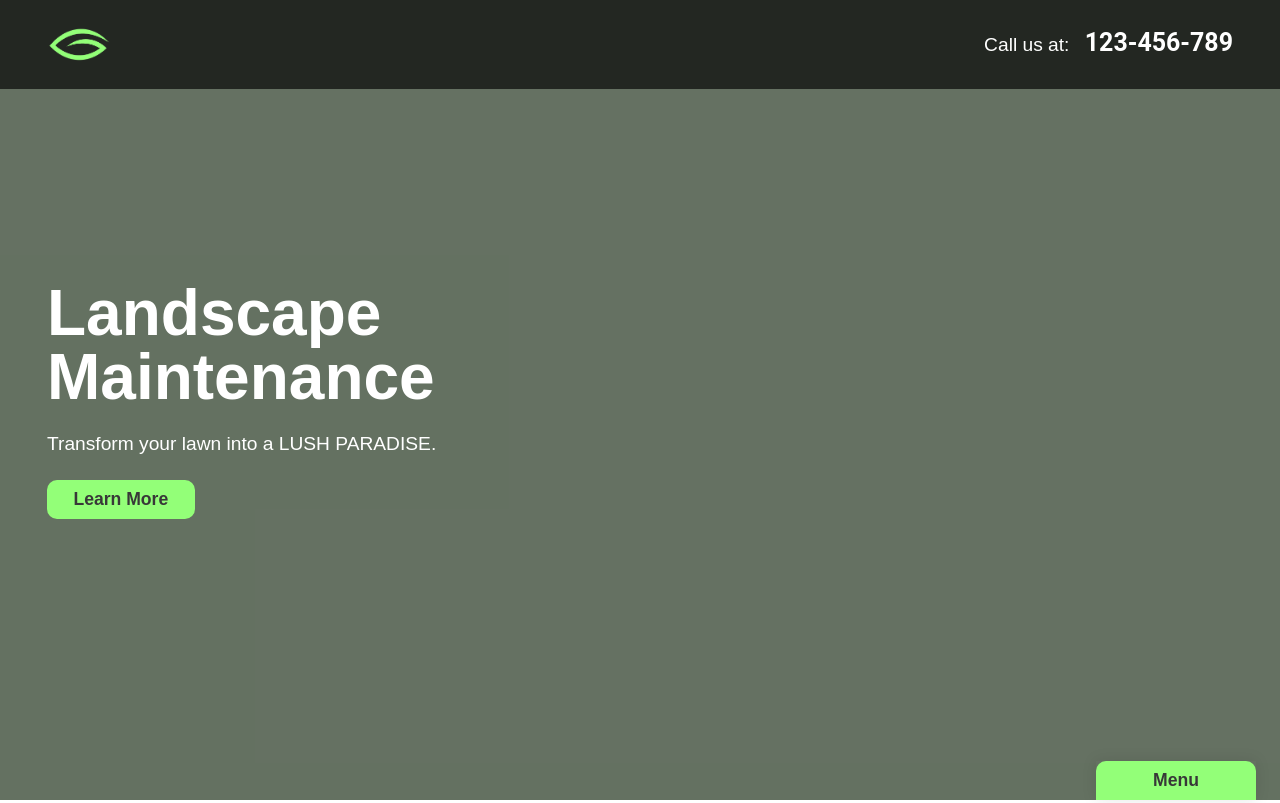
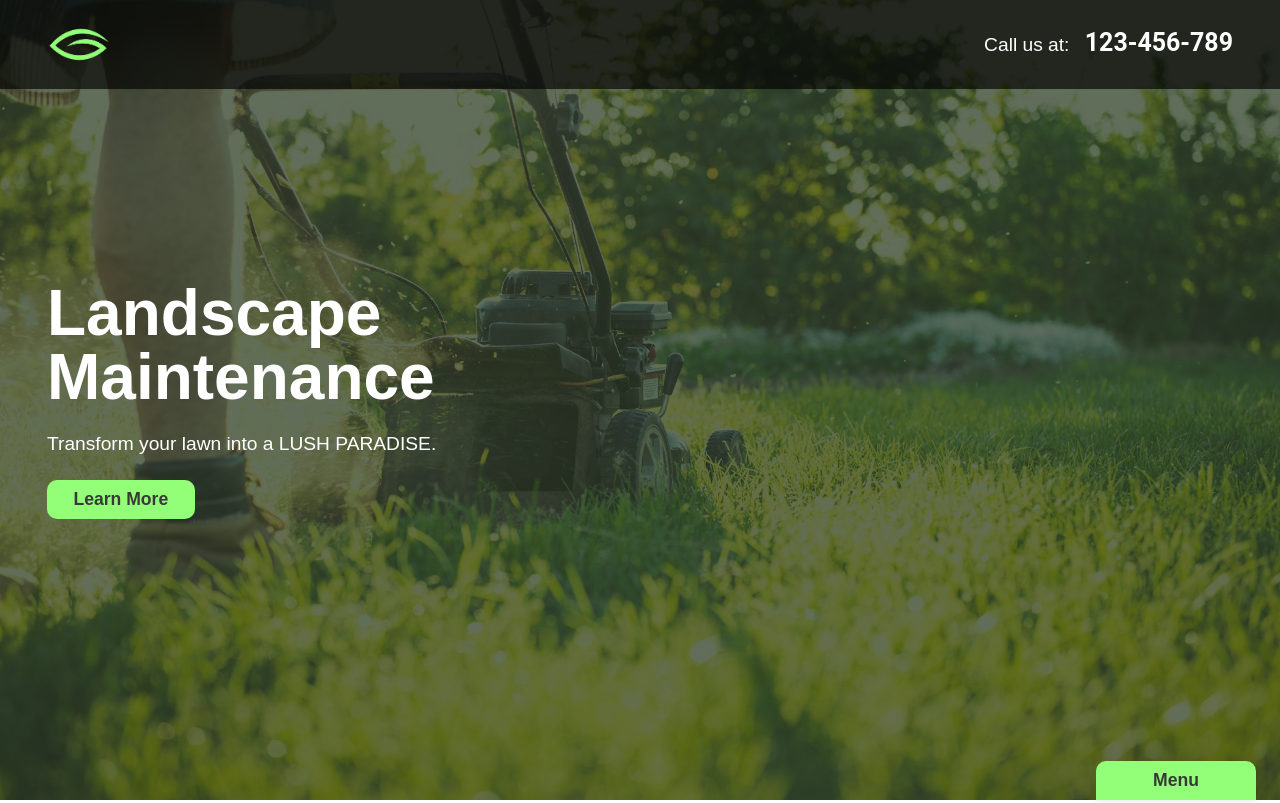
Before and after one commit to gulefatimafaisal/small_business, a plain HTML site: page index.html in a window 1280 px wide. Shown: the top 803 px of the page. Drawn offline with Linux system fonts and the light colour scheme; a web font is replaced by a local one.

Commit message:
Update style.css

```diff
--- a/style.css
+++ b/style.css
@@ -111,7 +111,7 @@ span{
 .hero{
     height: 100vh;
     min-height: 500px;
-    background-image: url(./images/banner.jpg);
+    background-image: url(./banner.jpg);
     background-position: center;
     background-repeat: no-repeat;
     background-size: cover;
```
